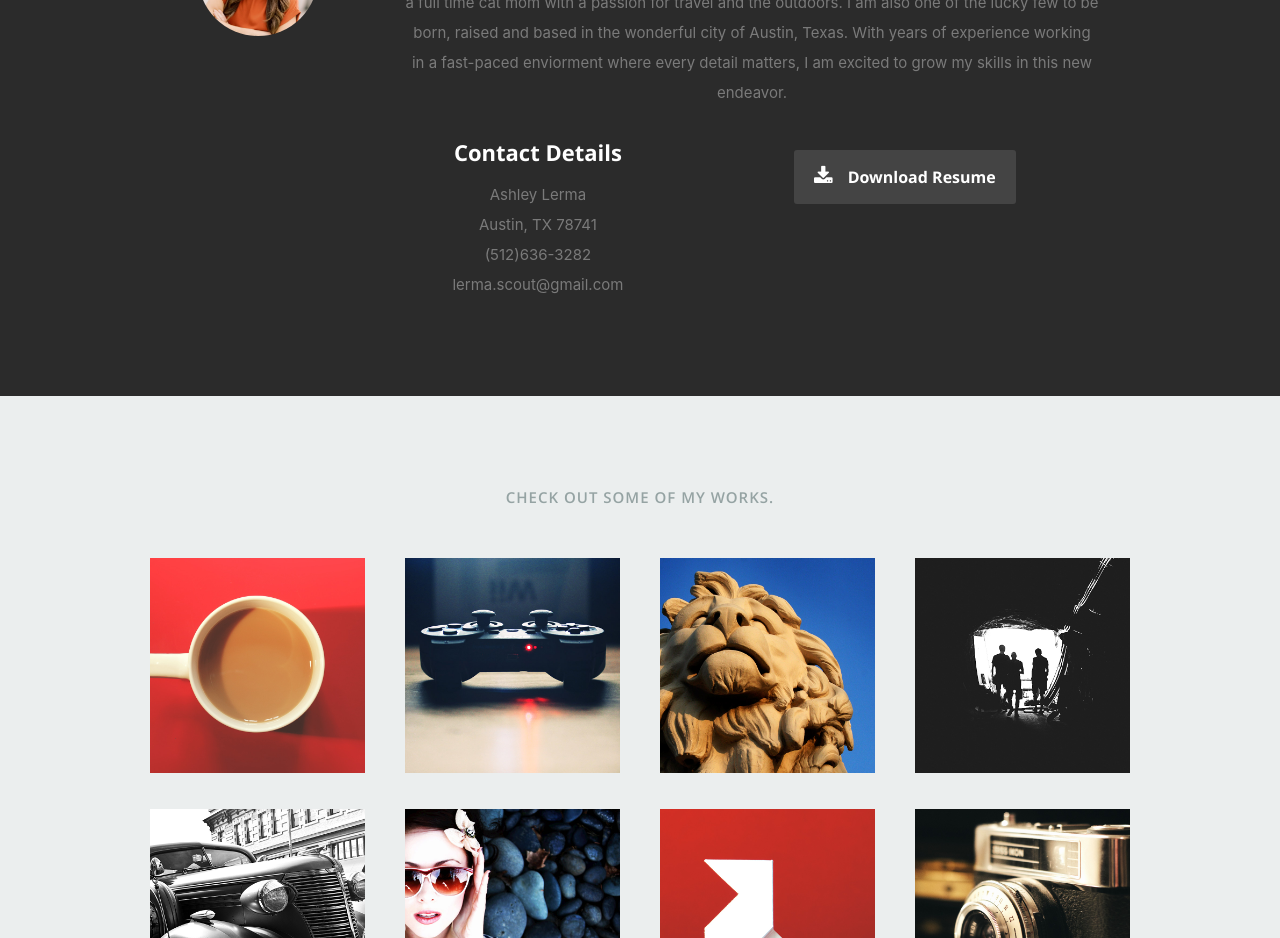
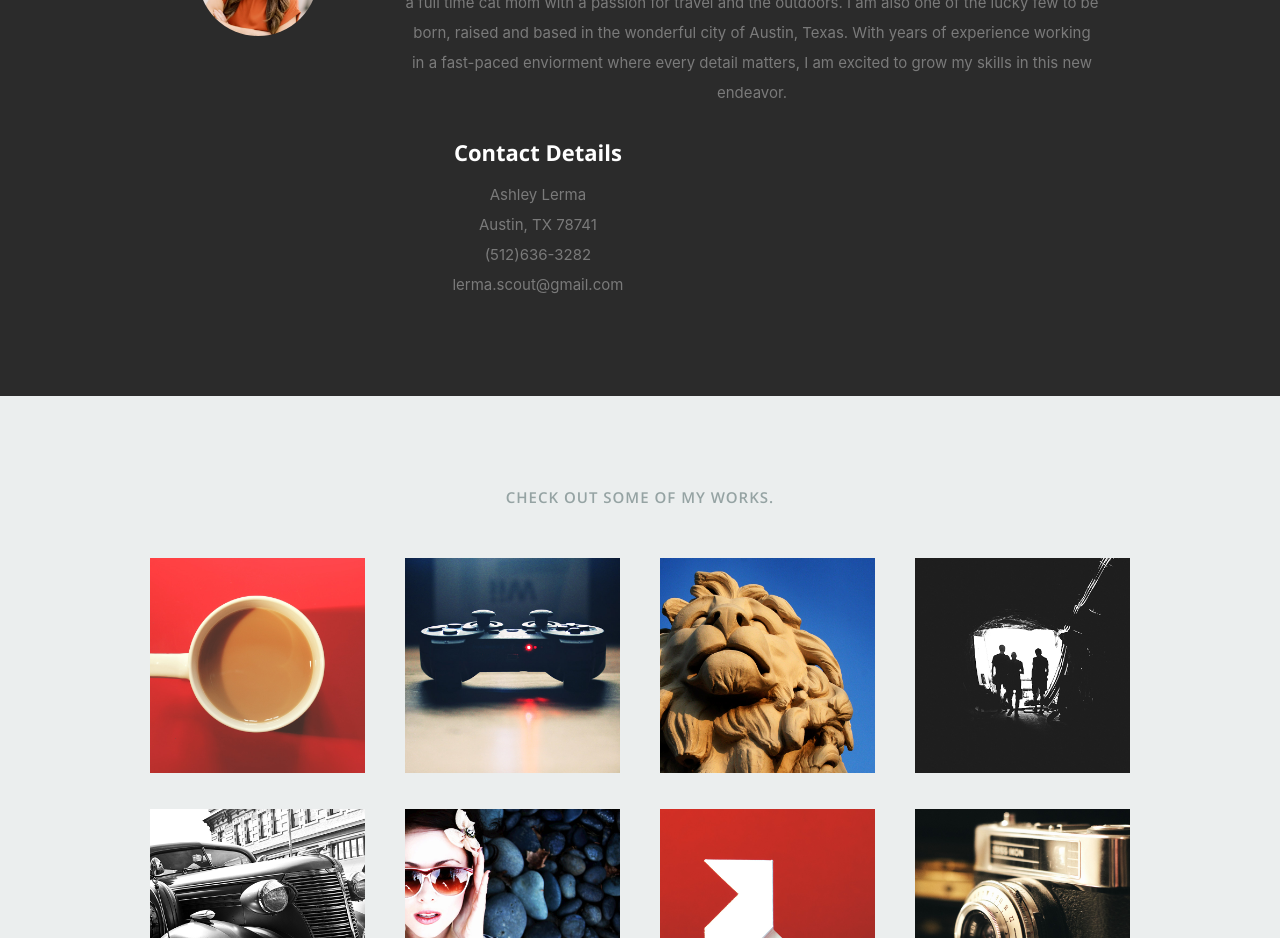
Before and after one commit to AshleyLerma/AshleyLerma.github.io, a React (Create React App) app in the folder resume/: page / in a window 1280 px wide. Shown: the part 980-1918 px from the top of the page. Built offline with nearby package versions, Linux system fonts and the light colour scheme; the HTML template or start-up script is replaced by a standard one.

Commit message:
temporarily remove resume download

```diff
--- a/resume/src/components/about/about.js
+++ b/resume/src/components/about/about.js
@@ -34,14 +34,14 @@ function About() {
                 <span>lerma.scout@gmail.com</span>
               </p>
             </div>
-            <div className="columns download">
+            {/* <div className="columns download">
               <p>
                 <a href="#" className="button">
                   <i className="fa fa-download" />
                   Download Resume
                 </a>
               </p>
-            </div>
+            </div> */}
           </div>
         </div>
       </div>
```
